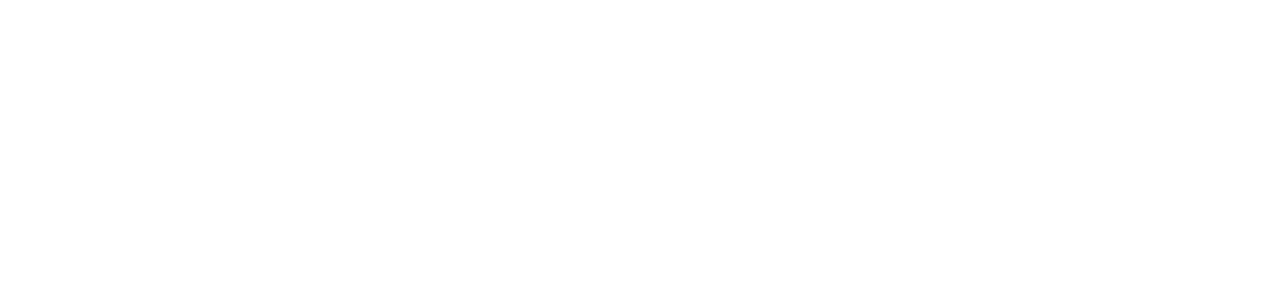
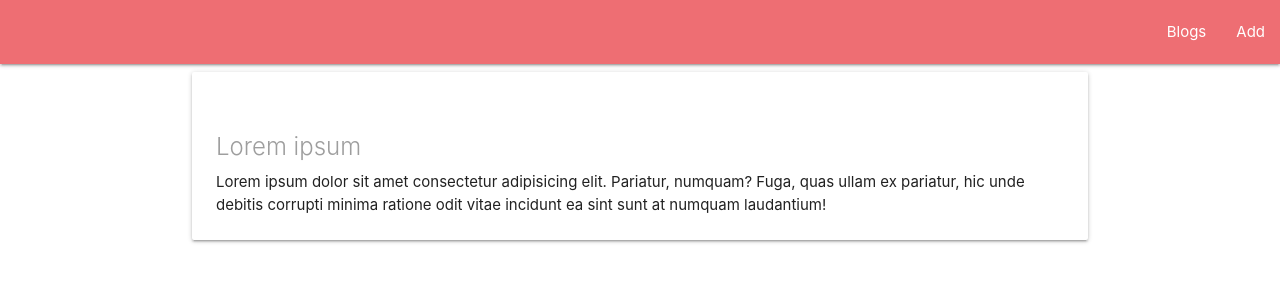
Before and after one commit to KhushiSarkari/React-blog, a React (Create React App) app: page / in a window 1280 px wide. Shown: the top 300 px of the page. Built offline with nearby package versions, Linux system fonts and the light colour scheme.

Commit message:
set up routing

```diff
--- a/package.json
+++ b/package.json
@@ -6,8 +6,10 @@
     "@testing-library/jest-dom": "^4.2.4",
     "@testing-library/react": "^9.5.0",
     "@testing-library/user-event": "^7.2.1",
+    "axios": "^0.20.0",
     "react": "^16.13.1",
     "react-dom": "^16.13.1",
+    "react-router-dom": "^5.2.0",
     "react-scripts": "3.4.3"
   },
   "scripts": {
--- a/src/App.js
+++ b/src/App.js
@@ -1,11 +1,23 @@
 import React, { Component } from 'react';
+import { Route, Switch, BrowserRouter } from 'react-router-dom'
+import Header from './components/Header'
+import AllBlogs from './components/AllBlogs'
+import AddBlog from './components/AddBlog'
+import Blog from './components/Blog'
 
 class App extends Component {
   render() {
     return (
-      <div className="App">
-
-      </div>
+      <BrowserRouter>
+        <div className="App">
+          <Header />
+          <Switch>
+            <Route exact path='/' component={AllBlogs} />
+            <Route path='/add' component={AddBlog} />
+            <Route path='/:blog_id' component={Blog} />
+          </Switch>
+        </div>
+      </BrowserRouter>
     );
   }
 }
--- a/src/components/AllBlogs.js
+++ b/src/components/AllBlogs.js
@@ -1,9 +1,36 @@
 import React, { Component } from 'react';
+import { NavLink } from 'react-router-dom';
 
 class AllBlogs extends Component {
+    state = {
+        posts: [
+            {
+                id: 1,
+                title: 'Lorem ipsum',
+                content: 'Lorem ipsum dolor sit amet consectetur adipisicing elit. Pariatur, numquam? Fuga, quas ullam ex pariatur, hic unde debitis corrupti minima ratione odit vitae incidunt ea sint sunt at numquam laudantium!'
+            }
+        ]
+    }
     render() {
         return (
-            <div className="allBlogs">
+            <div className="container allBlogs">
+                {this.state.posts.length ? (
+                    this.state.posts.map(post => {
+                        return (
+                            <div className="post card" key={post.id}>
+                                <div className="card-content">
+                                    <NavLink to={'/' + post.id}>
+                                        <h2 className="card-title grey-text">{post.title}</h2>
+                                    </NavLink>
+                                    <article>{post.content}</article>
+                                </div>
+                            </div>
+                        )
+                    })
+                ) : (
+                        <div className="center">No posts to show yet!!</div>
+                    )
+                }
 
             </div>
         );
--- a/src/components/Header.js
+++ b/src/components/Header.js
@@ -1,9 +1,15 @@
 import React from 'react';
+import { NavLink } from 'react-router-dom';
 
 const Header = () => {
     return (
         <div className="header">
-
+            <nav>
+                <ul className="right">
+                    <li><NavLink to="/">Blogs</NavLink></li>
+                    <li><NavLink to="/add">Add</NavLink></li>
+                </ul>
+            </nav>
         </div>
     )
 }
```
Also changed, not shown: 1 other file (tests, documents, lock files or other folders).
